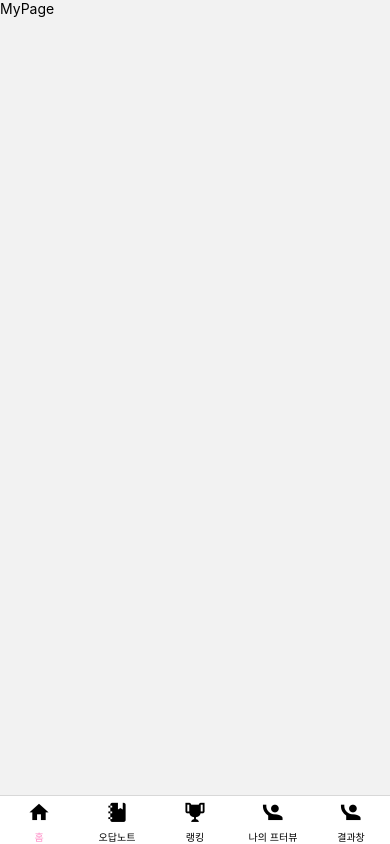
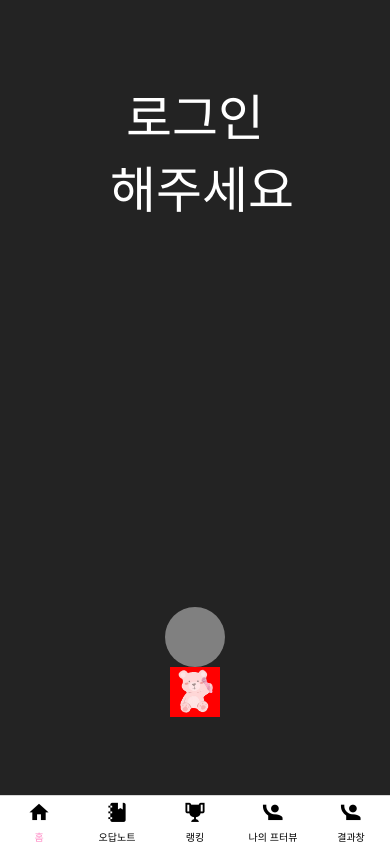
Before and after one commit to Exist95/Front-interview, a React Native app in the folder client/: screen /MyPage in a window 390 px wide. Built offline with nearby package versions, Linux system fonts and the light colour scheme.

Commit message:
[STYLE]: 스타일 단위 수정

```diff
--- a/client/view/Main/index.tsx
+++ b/client/view/Main/index.tsx
@@ -1,5 +1,5 @@
 import { StatusBar } from "expo-status-bar";
-import { Button } from "../components/common/Button";
+import { NavigationButton } from "../components/common/NavigationButton";
 import { Header } from "../components/common/Header";
 import * as S from "./style";
 
@@ -7,8 +7,11 @@ export const MainTemp = () => {
   return (
     <S.Container>
       <Header />
-      <S.MainTitle>프터뷰</S.MainTitle>
-      <Button />
+      <S.SubTitle>내 귀에</S.SubTitle>
+      <S.AnimationBox>
+        <S.MainTitle>프터뷰</S.MainTitle>
+      </S.AnimationBox>
+      <NavigationButton text={"문제 풀러가기"} />
       <StatusBar style="light" />
     </S.Container>
   );
--- a/client/view/Main/style.ts
+++ b/client/view/Main/style.ts
@@ -1,3 +1,4 @@
+import { Animated } from "react-native";
 import styled from "styled-components/native";
 
 export const Container = styled.View`
@@ -9,8 +10,19 @@ export const Container = styled.View`
 `;
 
 export const MainTitle = styled.Text`
-  flex: 2;
   color: white;
   font-weight: 600;
   font-size: 100px;
 `;
+
+export const SubTitle = styled.Text`
+  font-size: 10px;
+  color: white;
+  align-items: left;
+`;
+
+const Box = styled.View`
+  flex: 2;
+`;
+
+export const AnimationBox = Animated.createAnimatedComponent(Box);
--- a/client/view/MyPage/index.tsx
+++ b/client/view/MyPage/index.tsx
@@ -1,5 +1,21 @@
-import { Text } from "react-native";
+import { useState } from "react";
+import { Profile } from "../components/common/Header/style";
+import { DarkMode } from "./DarkMode/index";
+import * as S from "./style";
 
 export const MyPageTemp = () => {
-  return <Text>MyPage</Text>;
+  const [isLogin, setIsLogin] = useState(false);
+  return (
+    <>
+      <S.Container>
+        {isLogin ? (
+          <S.UserName>유저네임</S.UserName>
+        ) : (
+          <S.UserName>로그인{"\n"} 해주세요</S.UserName>
+        )}
+        <Profile />
+        <DarkMode />
+      </S.Container>
+    </>
+  );
 };
--- a/client/view/MyPage/style.ts
+++ b/client/view/MyPage/style.ts
@@ -4,6 +4,14 @@ export const Container = styled.View`
   flex: 1;
   background-color: #232323;
   align-items: center;
-  justify-content: space-between;
+  justify-content: center;
   padding: 20% 5%;
 `;
+
+export const UserName = styled.Text`
+  color: white;
+  flex: 1;
+  font-size: 50px;
+  text-align: center;
+  justify-content: center;
+`;
--- a/client/view/Questions/style.ts
+++ b/client/view/Questions/style.ts
@@ -14,14 +14,14 @@ const QContainer = styled.View`
 `;
 
 const Title = styled.Text`
-  font-size: 40;
+  font-size: 40px;
   font-weight: 600;
   color: #ffb9b9;
   margin-bottom: 7%;
 `;
 
 const QContent = styled.Text`
-  font-size: 30;
+  font-size: 30px;
   color: white;
 `;
 
@@ -44,7 +44,7 @@ const BtnContainer = styled.View`
 const Answer = styled.TouchableOpacity`
   background-color: rgba(0, 0, 0, 0.3);
   width: 45%;
-  border-radius: 5;
+  border-radius: 5px;
   border: 2px solid rgba(255, 255, 255, 0.5);
   align-items: center;
   justify-content: center;
@@ -54,7 +54,7 @@ const Answer = styled.TouchableOpacity`
 
 const AContent = styled.Text`
   color: white;
-  font-size: 20;
+  font-size: 20px;
 `;
 
 export {
```
